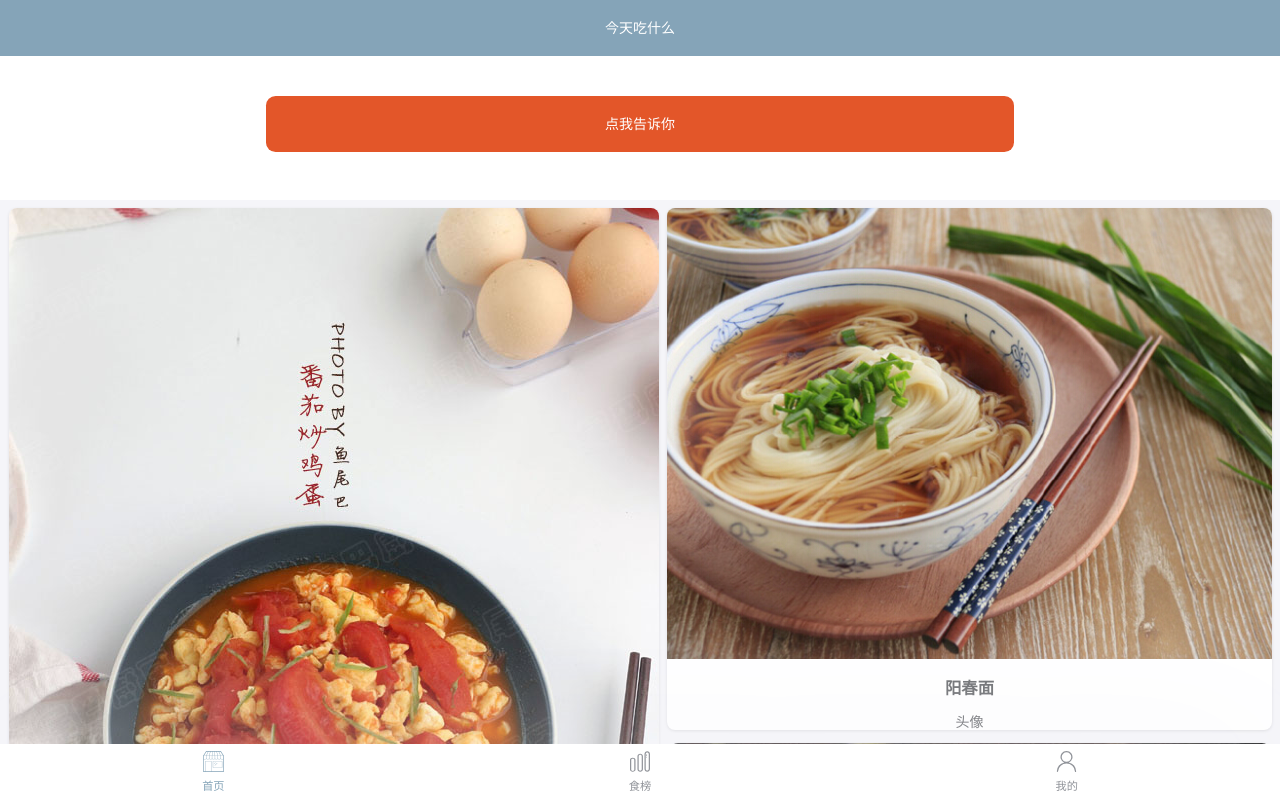
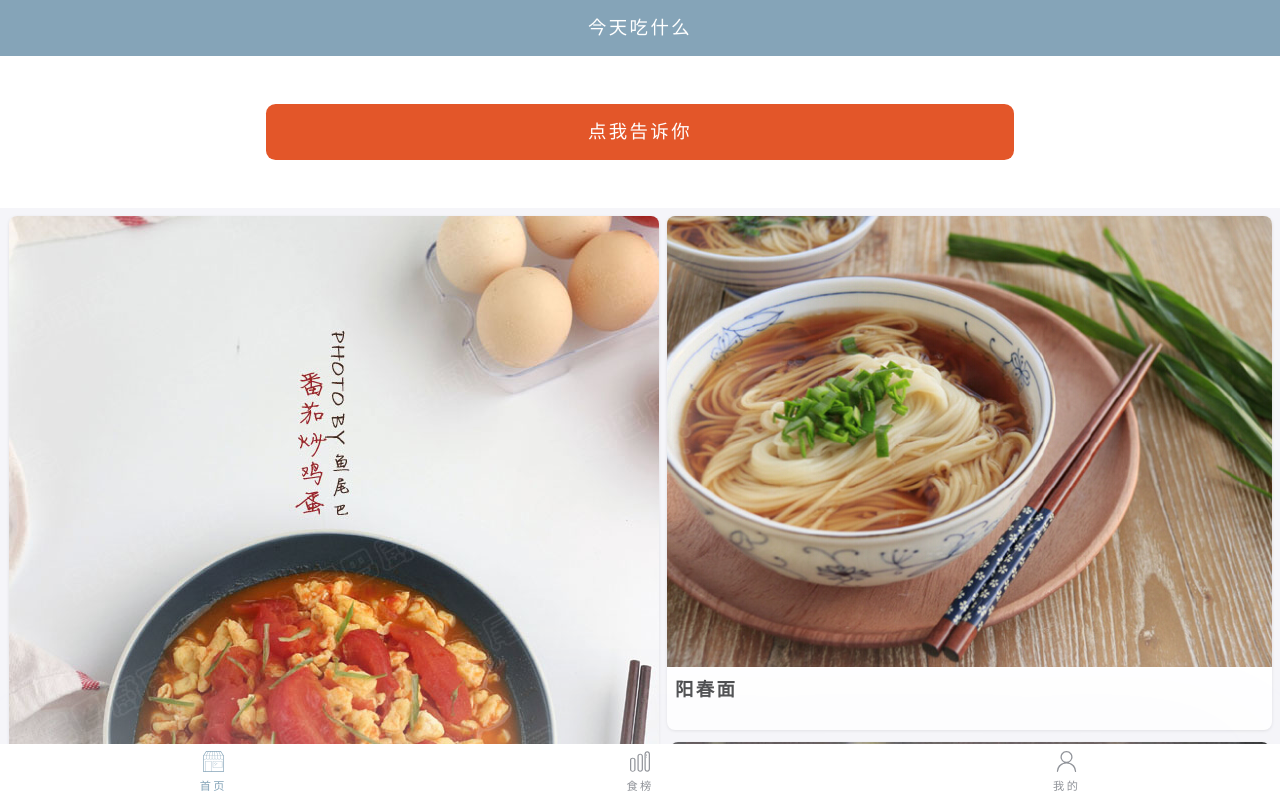
Before and after one commit to KBeginner/react-foods-community-app, a React (Create React App) app: page / in a window 1280 px wide. Shown: the top 798 px of the page. Built offline with nearby package versions, Linux system fonts and the light colour scheme.

Commit message:
封装note组件

```diff
--- a/src/components/NavBar.css
+++ b/src/components/NavBar.css
@@ -13,7 +13,7 @@
     align-items: center;
     /* position: relative; */
 }
-.title{
+.Navbar .head-title{
     position: absolute;
     left: 50%;
     transform: translateX(-50%);
--- a/src/components/NavBar.js
+++ b/src/components/NavBar.js
@@ -16,7 +16,7 @@ class NavBar extends React.Component{
 
     render(){
         return <div className="Navbar">
-                    <span className="title">{this.props.title}</span>
+                    <span className="head-title">{this.props.title}</span>
                     {this.props.back ? <img src={BackIcon} alt="back" onClick={this.backHandle.bind(this)}/> : ''}
                     {this.props.more ? <img src={MoreIcon} alt="more"/> : ''}
                 </div>
--- a/src/index.css
+++ b/src/index.css
@@ -5,9 +5,13 @@ body {
     sans-serif;
   -webkit-font-smoothing: antialiased;
   -moz-osx-font-smoothing: grayscale;
+}
+#root{
+  font-size: 1.15rem;
+  letter-spacing: 0.15rem;
   color: #606266;
 }
 .app-page{
-  margin-top: 3rem;
+  margin-top: 3.5rem;
   margin-bottom: 3rem;
 }
--- a/src/pages/home/index.css
+++ b/src/pages/home/index.css
@@ -29,7 +29,9 @@
     justify-content: flex-start;
     align-items: center;
 }
-.note{
+
+/* note 组件 */
+.column .note{
     margin-right: 0.5rem;
     margin-bottom: 0.8rem;
     background-color: #fff;
@@ -40,12 +42,18 @@
     display: flex;
     flex-direction: column;
     justify-content: flex-start;
-    align-items: center;
-    position: relative;
 }
 .column:last-child .note{
     margin-right: 0;
 }
+.note-info {
+    padding: 0.5rem;
+}
+.note-info .title{
+    margin: 0;
+    font-weight: 600;
+    color: #303133;
+}
 .note img{
     width: 100%;
 }
--- a/src/pages/home/index.js
+++ b/src/pages/home/index.js
@@ -6,6 +6,20 @@ import food3 from '../../fonts/foods/红烧肉.jpg'
 import food4 from '../../fonts/foods/青椒炒蛋.jpg'
 import food5 from '../../fonts/foods/手抓饼.jpg'
 import food6 from '../../fonts/foods/牛肉面.jpg'
+
+class Note extends React.Component{
+    render(){
+        return (
+            <div className="note" key={this.props.data.id}>
+                <div className="note-graph"><img src={this.props.data.imgUrl} alt={this.props.data.name}/></div>
+                <div className="note-info">
+                    <div className="title">{this.props.data.name}</div>
+                    <img src=""/>
+                </div>
+            </div>
+        )
+    }
+}
 
 class Home extends React.Component{
     constructor(props){
@@ -60,32 +74,10 @@ class Home extends React.Component{
     }
 
     render(h) {
-        let column_left = this.state.foodList.map((el,index)=>{
-            if (index%2!==0) return false
-            return (
-                <div className="note" key={el.id}>
-                    <div className="note-graph"><img src={el.imgUrl} alt={el.name}/></div>
-                    <h3 className="note-title">{el.name}</h3>
-                    <div className="note-info">
-                        {/* <img src=""/> */}
-                        头像
-                    </div>
-                </div>
-            )
-        })
-        let column_right =this.state.foodList.map((el,index)=>{
-            if (index%2===0) return false
-            return (
-                <div className="note" key={el.id}>
-                    <div className="note-graph"><img src={el.imgUrl} alt={el.name}/></div>
-                    <h3 className="note-title">{el.name}</h3>
-                    <div className="note-info">
-                        {/* <img src=""/> */}
-                        头像
-                    </div>
-                </div>
-            )
-        })
+        // 奇数项
+        let column_left = this.state.foodList.map((el,index)=>(index%2!==0?'':<Note data={el}/>))
+        // 偶数项
+        let column_right = this.state.foodList.map((el,index)=>(index%2===0?'':<Note data={el}/>))
         return (
             <div className="home app-page">
                 <header className="header-wrap">
```
